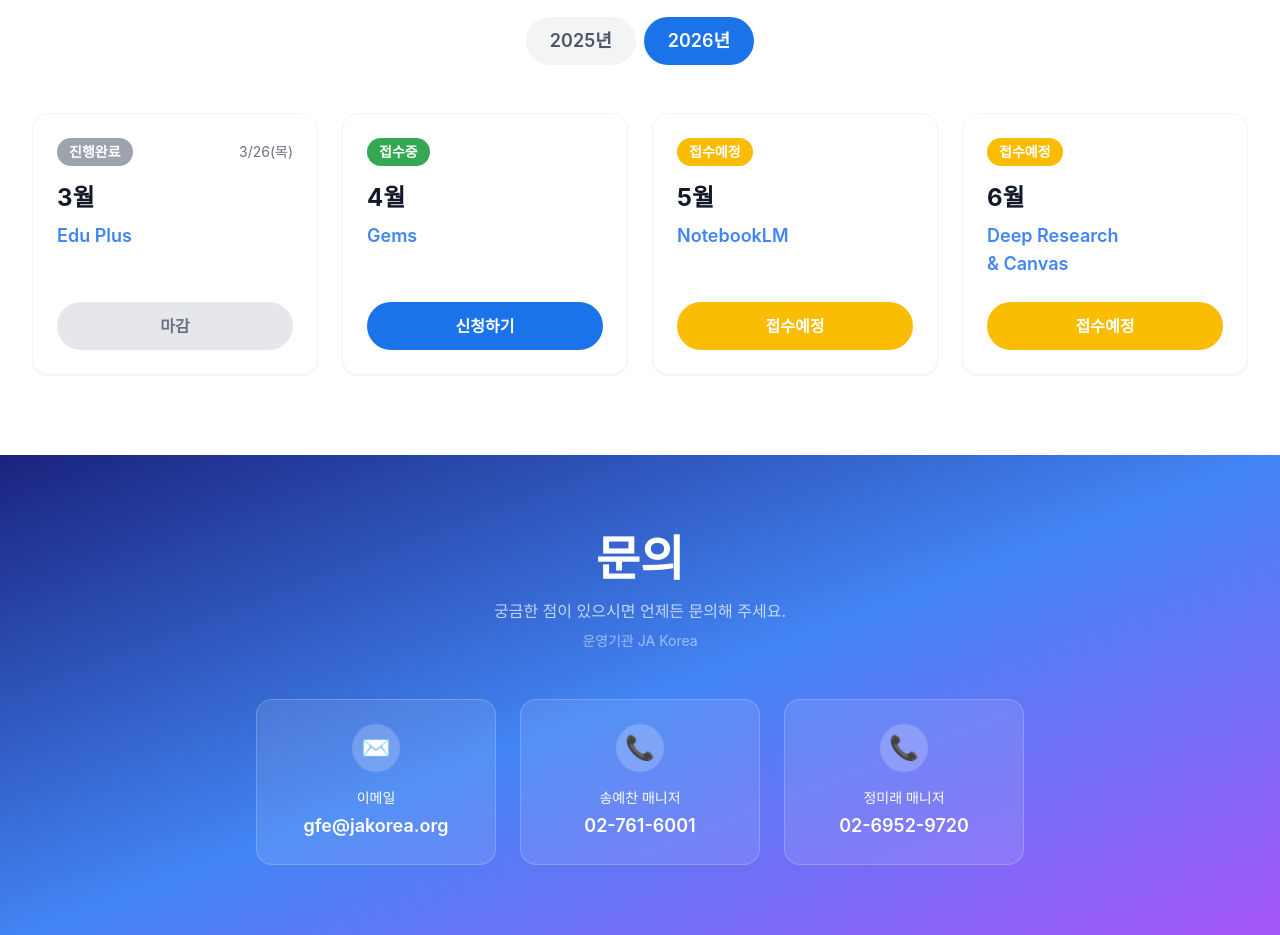
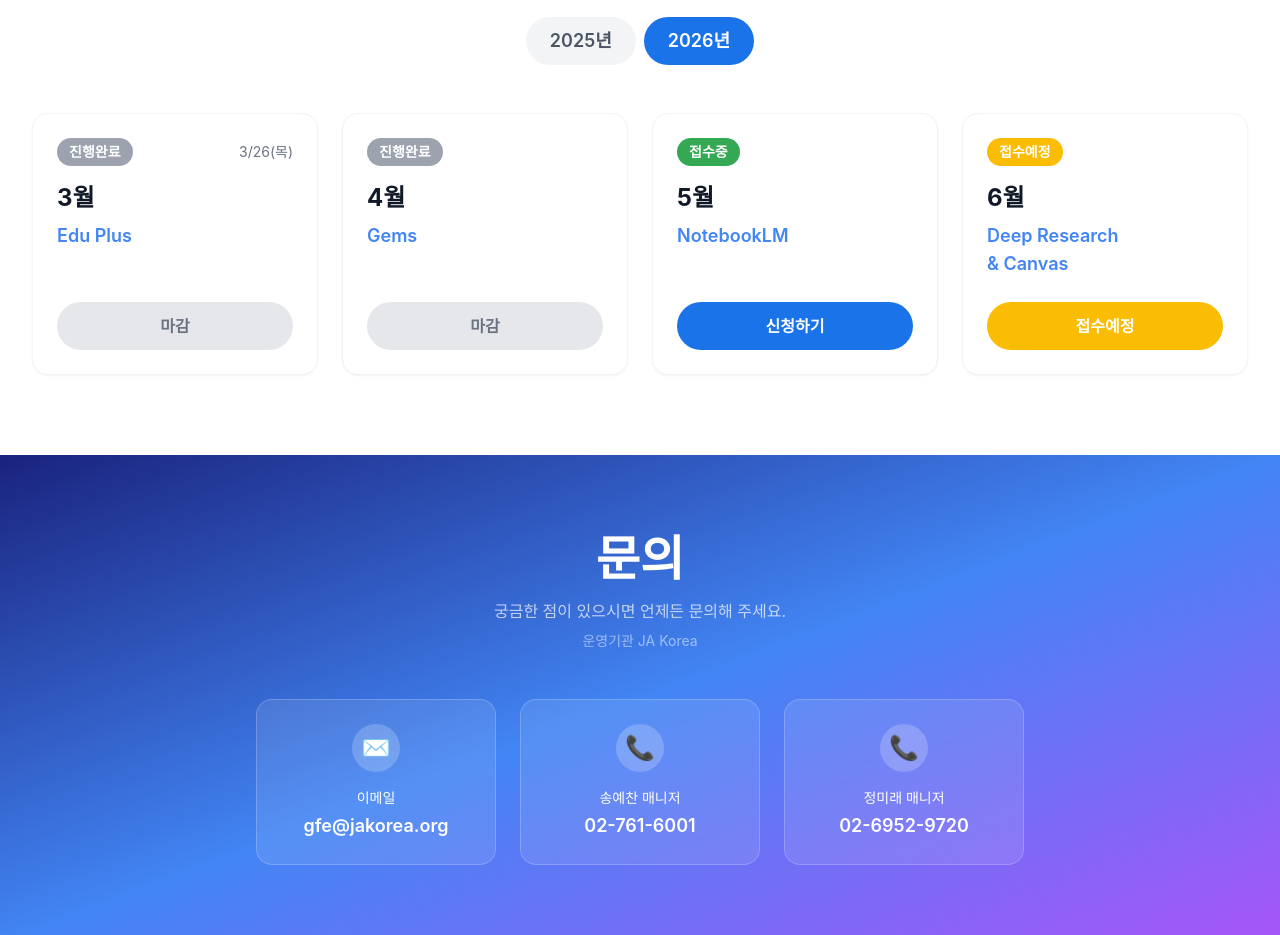
Before and after one commit to syc5032-code/Gemini-Academy-homepage, a Next.js app: page / in a window 1280 px wide. Shown: the part 5140-6075 px from the top of the page. Built offline with nearby package versions, Linux system fonts and the light colour scheme.

Commit message:
Update webinar registration schedule

```diff
--- a/components/training-schedule.tsx
+++ b/components/training-schedule.tsx
@@ -1,13 +1,16 @@
 'use client';
 
-import { useState } from 'react';
+import { useEffect, useState } from 'react';
+
+type TrainingStatus = 'completed' | 'upcoming' | 'pending';
 
 interface Training {
   month: string;
   topic: string;
   date?: string;
-  status: 'completed' | 'upcoming' | 'pending';
+  status: TrainingStatus;
   applyUrl?: string;
+  closesAt?: string;
 }
 
 const schedules: Record<string, Training[]> = {
@@ -18,8 +21,14 @@ const schedules: Record<string, Training[]> = {
   ],
   '2026': [
     { month: '3월', topic: 'Edu Plus', date: '3/26(목)', status: 'completed' },
-    { month: '4월', topic: 'Gems', status: 'upcoming', applyUrl: 'https://forms.gle/iajj37GSnXSGymf8A' },
-    { month: '5월', topic: 'NotebookLM', status: 'pending' },
+    { month: '4월', topic: 'Gems', status: 'completed' },
+    {
+      month: '5월',
+      topic: 'NotebookLM',
+      status: 'upcoming',
+      applyUrl: 'https://forms.gle/YqUZELFJ4fsMKVG48',
+      closesAt: '2026-05-28T17:00:00+09:00',
+    },
     { month: '6월', topic: 'Deep Research\n& Canvas', status: 'pending' },
   ],
 };
@@ -30,9 +39,36 @@ const statusConfig = {
   pending: { label: '접수예정', color: 'bg-[#FBBC04]' },
 };
 
+function getEffectiveStatus(item: Training, now: Date | null): TrainingStatus {
+  if (item.closesAt && now && now.getTime() >= Date.parse(item.closesAt)) {
+    return 'completed';
+  }
+
+  return item.status;
+}
+
 export function TrainingSchedule() {
   const [activeYear, setActiveYear] = useState('2026');
+  const [now, setNow] = useState<Date | null>(null);
   const years = Object.keys(schedules);
+
+  useEffect(() => {
+    const updateNow = () => setNow(new Date());
+    updateNow();
+
+    const closeTimers = Object.values(schedules)
+      .flat()
+      .map((item) => item.closesAt ? Date.parse(item.closesAt) : Number.NaN)
+      .filter((closeTime) => Number.isFinite(closeTime) && closeTime > Date.now())
+      .map((closeTime) => window.setTimeout(updateNow, closeTime - Date.now() + 100));
+
+    const interval = window.setInterval(updateNow, 60 * 1000);
+
+    return () => {
+      closeTimers.forEach((timer) => window.clearTimeout(timer));
+      window.clearInterval(interval);
+    };
+  }, []);
 
   return (
     <div>
@@ -60,7 +96,8 @@ export function TrainingSchedule() {
           : 'md:grid-cols-2 lg:grid-cols-4'
       }`}>
         {schedules[activeYear].map((item) => {
-          const config = statusConfig[item.status];
+          const effectiveStatus = getEffectiveStatus(item, now);
+          const config = statusConfig[effectiveStatus];
           return (
             <div
               key={item.month}
@@ -81,11 +118,11 @@ export function TrainingSchedule() {
                 {item.topic}
               </p>
               <div className="mt-auto">
-                {item.status === 'completed' ? (
+                {effectiveStatus === 'completed' ? (
                   <span className="inline-block w-full text-center bg-gray-200 text-gray-500 font-semibold py-3 rounded-full cursor-not-allowed">
                     마감
                   </span>
-                ) : item.status === 'upcoming' ? (
+                ) : effectiveStatus === 'upcoming' ? (
                   <a
                     href={item.applyUrl || '#'}
                     target="_blank"
```
